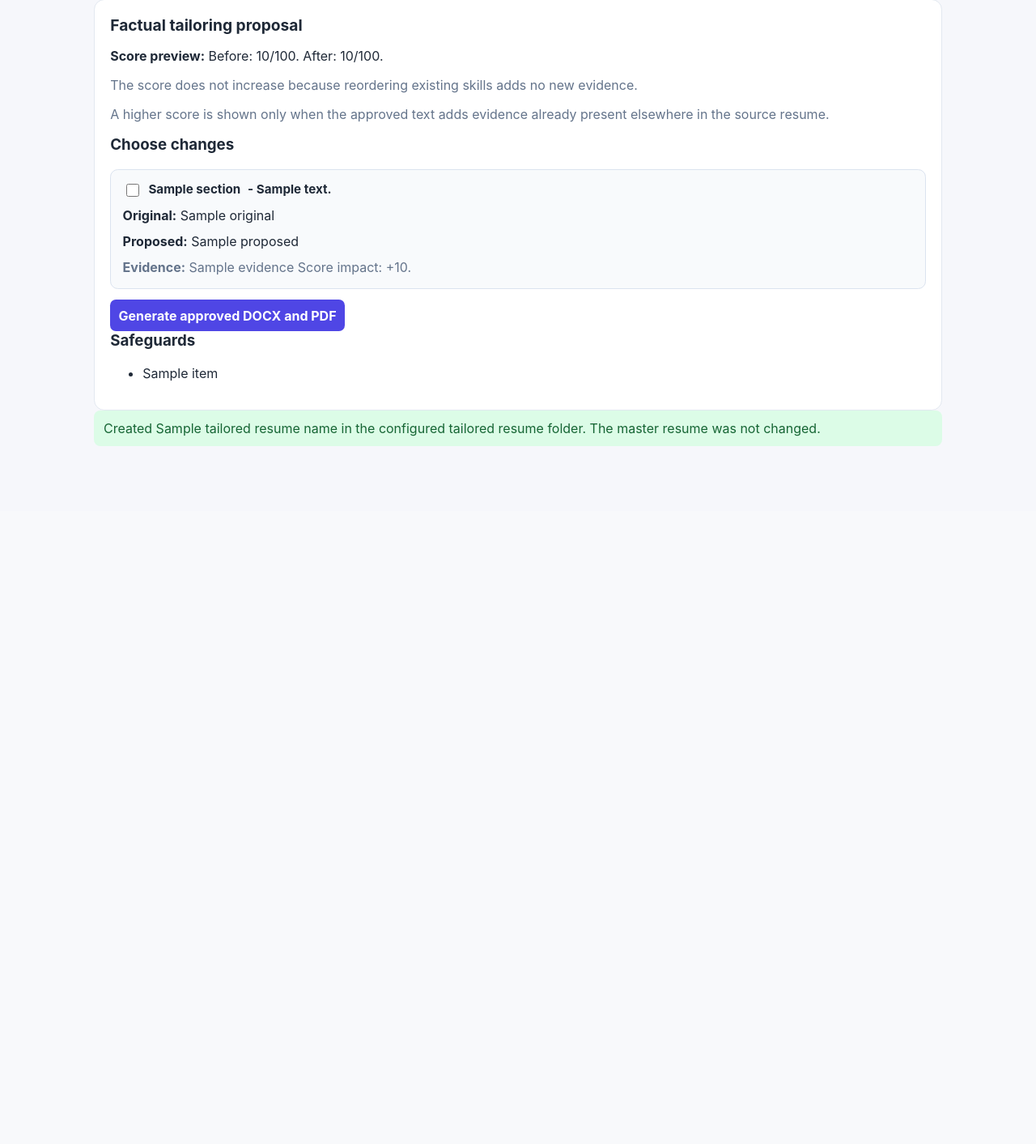
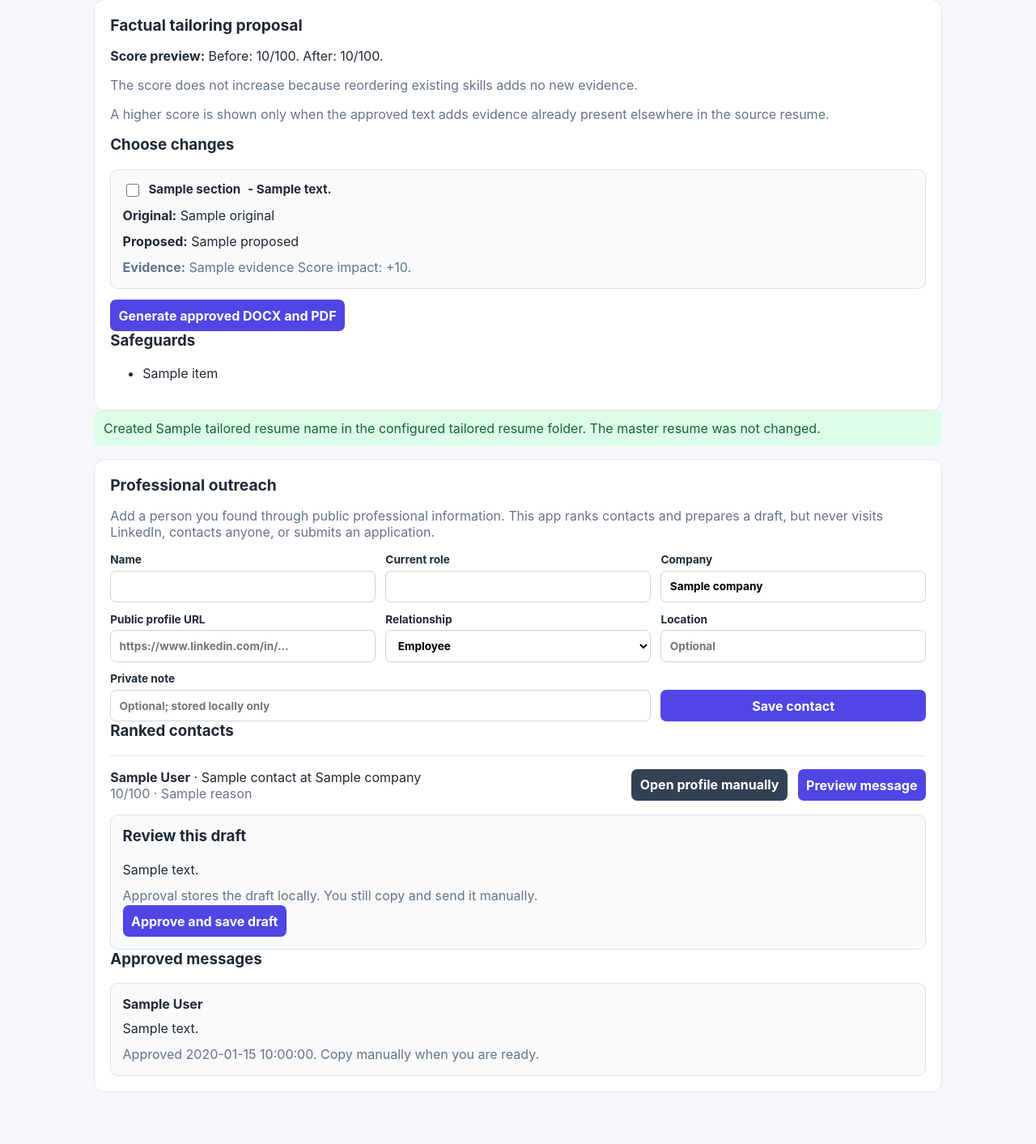
Before and after one commit to yoavbenNun/AJob, a FastAPI app: template src/web/templates/job_detail.html in a window 1280 px wide. Shown: the part 956-2369 px from the top of the page at 81% size. Before the commit the page ends 1507 px from the top, so only its background shows below. Run offline with FastAPI, Linux system fonts and the light colour scheme; the template is opened without the code that fills it: most values are stand-ins (such as "Sample title", 1, 10 or a date in 2020).

Commit message:
Add human-approved professional outreach workspace

```diff
--- /dev/null
+++ b/src/outreach/__init__.py
@@ -0,0 +1 @@
+"""Human-approved professional outreach support."""
--- a/src/web/app.py
+++ b/src/web/app.py
@@ -21,12 +21,15 @@ from fastapi.templating import Jinja2Templates
 
 from src.matching.resume_matcher import match_resume_to_job
 from src.models import JOB_STATUSES, JobPosting
+from src.models import OutreachContact
+from src.outreach.service import draft_outreach_message, rank_contact
 from src.resume.resume_parser import parse_resume
 from src.resume.tailored_resume import (
     build_tailoring_proposal,
     create_resume_artifacts,
 )
 from src.storage.repository_factory import create_job_repository
+from src.storage.outreach_repository import OutreachRepository
 
 
 WEB_ROOT = Path(__file__).parent
@@ -36,14 +39,19 @@ templates = Jinja2Templates(directory=str(WEB_ROOT / "templates"))
 def create_app(
     database_path: str | Path = Path("data/jobs.db"),
     resume_directory: str | Path | None = None,
+    outreach_database_path: str | Path | None = None,
 ) -> FastAPI:
     """Create a local dashboard backed by the configured job repository."""
     repository = create_job_repository(database_path)
     repository.initialize()
+    outreach_path = Path(outreach_database_path) if outreach_database_path else Path("data/outreach.db")
+    outreach_repository = OutreachRepository(outreach_path)
+    outreach_repository.initialize()
     csrf_token = secrets.token_urlsafe(32)
     allowed_resume_root = Path(resume_directory).resolve() if resume_directory else None
     tailored_resume_root = allowed_resume_root / "tailored" if allowed_resume_root else None
     proposal_sessions: dict[str, tuple[float, int, Path, str]] = {}
+    outreach_sessions: dict[str, tuple[float, int, int, str]] = {}
 
     app = FastAPI(title="AI Job Search Agent", docs_url=None, redoc_url=None)
     app.mount("/static", StaticFiles(directory=str(WEB_ROOT / "static")), name="static")
@@ -90,7 +98,80 @@ def create_app(
     def job_detail(request: Request, job_id: int, updated: int | None = None):
         job = _get_job_or_404(repository, job_id)
         return _detail_response(request, job, updated=updated, csrf_token=csrf_token,
-                                resume_matching_enabled=allowed_resume_root is not None)
+                                resume_matching_enabled=allowed_resume_root is not None,
+                                **_outreach_context(outreach_repository, job))
+
+    @app.post("/jobs/{job_id}/outreach/contacts", response_class=HTMLResponse)
+    async def add_outreach_contact(request: Request, job_id: int):
+        job = _get_job_or_404(repository, job_id)
+        form = parse_qs((await request.body()).decode("utf-8"), keep_blank_values=True)
+        _validate_csrf(form, csrf_token)
+        try:
+            outreach_repository.save_contact(OutreachContact(
+                job_id=job_id,
+                display_name=form.get("display_name", [""])[0],
+                role_title=form.get("role_title", [""])[0],
+                company=form.get("company", [""])[0],
+                profile_url=form.get("profile_url", [""])[0],
+                relationship=form.get("relationship", ["employee"])[0],
+                location=form.get("location", [""])[0],
+                notes=form.get("notes", [""])[0],
+            ))
+        except ValueError as error:
+            return _detail_response(request, job, outreach_error=str(error), csrf_token=csrf_token,
+                                    resume_matching_enabled=allowed_resume_root is not None,
+                                    **_outreach_context(outreach_repository, job))
+        return RedirectResponse(url=f"/jobs/{job_id}#outreach", status_code=status.HTTP_303_SEE_OTHER)
+
+    @app.post("/jobs/{job_id}/outreach/preview", response_class=HTMLResponse)
+    async def preview_outreach(request: Request, job_id: int):
+        job = _get_job_or_404(repository, job_id)
+        form = parse_qs((await request.body()).decode("utf-8"), keep_blank_values=True)
+        _validate_csrf(form, csrf_token)
+        try:
+            contact_id = int(form.get("contact_id", [""])[0])
+        except ValueError:
+            raise HTTPException(status_code=400, detail="Invalid contact")
+        contact = outreach_repository.get_contact(contact_id, job_id)
+        if contact is None:
+            raise HTTPException(status_code=404, detail="Contact not found")
+        body = draft_outreach_message(job, contact)
+        fingerprint = _outreach_fingerprint(job, contact, body)
+        token = secrets.token_urlsafe(32)
+        outreach_sessions[token] = (time.monotonic(), job_id, contact_id, fingerprint)
+        _expire_outreach_sessions(outreach_sessions)
+        return _detail_response(
+            request, job, csrf_token=csrf_token,
+            resume_matching_enabled=allowed_resume_root is not None,
+            outreach_preview={"contact": contact, "body": body, "token": token},
+            **_outreach_context(outreach_repository, job),
+        )
+
+    @app.post("/jobs/{job_id}/outreach/approve", response_class=HTMLResponse)
+    async def approve_outreach(request: Request, job_id: int):
+        job = _get_job_or_404(repository, job_id)
+        form = parse_qs((await request.body()).decode("utf-8"), keep_blank_values=True)
+        _validate_csrf(form, csrf_token)
+        token = form.get("outreach_token", [""])[0]
+        session = outreach_sessions.get(token)
+        if session is None or session[1] != job_id or time.monotonic() - session[0] > 1800:
+            return _detail_response(request, job, outreach_error="The outreach preview expired.",
+                                    csrf_token=csrf_token,
+                                    resume_matching_enabled=allowed_resume_root is not None,
+                                    **_outreach_context(outreach_repository, job))
+        contact = outreach_repository.get_contact(session[2], job_id)
+        if contact is None:
+            raise HTTPException(status_code=404, detail="Contact not found")
+        body = draft_outreach_message(job, contact)
+        fingerprint = _outreach_fingerprint(job, contact, body)
+        if not secrets.compare_digest(fingerprint, session[3]):
+            return _detail_response(request, job, outreach_error="Job or contact changed after preview.",
+                                    csrf_token=csrf_token,
+                                    resume_matching_enabled=allowed_resume_root is not None,
+                                    **_outreach_context(outreach_repository, job))
+        outreach_repository.save_approved_draft(job_id, contact.id, body, fingerprint)
+        outreach_sessions.pop(token, None)
+        return RedirectResponse(url=f"/jobs/{job_id}#outreach", status_code=status.HTTP_303_SEE_OTHER)
 
     @app.post("/jobs/{job_id}/status")
     async def update_job_status(request: Request, job_id: int):
@@ -253,6 +334,26 @@ def _proposal_fingerprint(resume_path: Path, job: JobPosting, proposal) -> str:
     return hashlib.sha256(serialized.encode("utf-8")).hexdigest()
 
 
+def _outreach_fingerprint(job: JobPosting, contact: OutreachContact, body: str) -> str:
+    payload = [job.id, job.title, job.company, job.job_url, contact.id,
+               contact.display_name, contact.role_title, contact.company,
+               contact.profile_url, body]
+    return hashlib.sha256(json.dumps(payload, ensure_ascii=False).encode("utf-8")).hexdigest()
+
+
+def _expire_outreach_sessions(sessions: dict[str, tuple[float, int, int, str]]) -> None:
+    cutoff = time.monotonic() - 1800
+    for token in [key for key, value in sessions.items() if value[0] < cutoff]:
+        sessions.pop(token, None)
+
+
+def _outreach_context(repository: OutreachRepository, job: JobPosting) -> dict[str, object]:
+    contacts = repository.list_contacts_for_job(job.id)
+    ranked = sorted((rank_contact(job, contact) for contact in contacts),
+                    key=lambda item: (-item.score, item.contact.display_name.casefold()))
+    return {"outreach_contacts": ranked, "outreach_drafts": repository.list_approved_drafts(job.id)}
+
+
 def _get_job_or_404(repository, job_id: int) -> JobPosting:
     job = repository.get_by_id(job_id)
     if job is None:
--- a/src/web/static/app.css
+++ b/src/web/static/app.css
@@ -14,4 +14,9 @@ label { display: grid; gap: .35rem; font-size: .85rem; font-weight: 700; } input
 .change-review label { display: flex; align-items: flex-start; gap: .55rem; font-size: .95rem; }
 .change-review input[type="checkbox"] { min-height: 0; width: 1rem; height: 1rem; margin-top: .15rem; }
 .change-review p { margin: .55rem 0 0; line-height: 1.45; }
+.outreach-form { display: grid; grid-template-columns: repeat(3, minmax(0, 1fr)); gap: .8rem; align-items: end; }
+.outreach-form .wide { grid-column: span 2; }
+.contact-card { border-top: 1px solid #e2e8f0; padding: 1rem 0; display: flex; justify-content: space-between; gap: 1rem; align-items: center; }
+.contact-card .action-row { justify-content: flex-end; }
 @media (max-width: 620px) { .page-shell { padding-top: 1.25rem; }.page-header { display: block; }.page-header .count, .page-header .status { display: inline-block; margin-top: .8rem; }.filters > *, .match-form > label { width: 100%; }.filters input, .filters select, .match-form input { width: 100%; }.action-row > *, .action-row form { width: 100%; }.action-row form { align-items: stretch; }.action-row form label, .action-row form select { width: 100%; } }
+@media (max-width: 760px) { .outreach-form { grid-template-columns: 1fr; }.outreach-form .wide { grid-column: auto; }.contact-card { display: block; }.contact-card .action-row { margin-top: .8rem; justify-content: flex-start; } }
--- a/src/web/templates/job_detail.html
+++ b/src/web/templates/job_detail.html
@@ -41,6 +41,35 @@
     {% endif %}
     {% if tailoring_error %}<p class="error">{{ tailoring_error }}</p>{% endif %}
     {% if tailored_resume_names %}<p class="notice">Created {{ tailored_resume_names|join(' and ') }} in the configured tailored resume folder. The master resume was not changed.</p>{% endif %}
+    <section class="content-section" id="outreach">
+      <h2>Professional outreach</h2>
+      <p class="muted">Add a person you found through public professional information. This app ranks contacts and prepares a draft, but never visits LinkedIn, contacts anyone, or submits an application.</p>
+      {% if outreach_error %}<p class="error">{{ outreach_error }}</p>{% endif %}
+      <form class="outreach-form" method="post" action="/jobs/{{ job.id }}/outreach/contacts">
+        <input type="hidden" name="csrf_token" value="{{ csrf_token }}">
+        <label>Name<input name="display_name" required></label>
+        <label>Current role<input name="role_title" required></label>
+        <label>Company<input name="company" value="{{ job.company }}" required></label>
+        <label>Public profile URL<input name="profile_url" type="url" required placeholder="https://www.linkedin.com/in/..."></label>
+        <label>Relationship<select name="relationship"><option value="hiring_team">Hiring team</option><option value="recruiter">Recruiter</option><option value="employee" selected>Employee</option><option value="alumni">Alumni</option><option value="other">Other</option></select></label>
+        <label>Location<input name="location" placeholder="Optional"></label>
+        <label class="wide">Private note<input name="notes" maxlength="500" placeholder="Optional; stored locally only"></label>
+        <button type="submit">Save contact</button>
+      </form>
+      {% if outreach_contacts %}
+      <h3>Ranked contacts</h3>
+      {% for item in outreach_contacts %}
+      <div class="contact-card">
+        <div><strong>{{ item.contact.display_name }}</strong> · {{ item.contact.role_title }} at {{ item.contact.company }}<br><span class="muted">{{ item.score }}/100 · {{ item.reasons|join(' · ') or 'No direct relevance signals yet' }}</span></div>
+        <div class="action-row"><a class="button secondary" href="{{ item.contact.profile_url }}" target="_blank" rel="noopener noreferrer">Open profile manually</a><form method="post" action="/jobs/{{ job.id }}/outreach/preview"><input type="hidden" name="csrf_token" value="{{ csrf_token }}"><input type="hidden" name="contact_id" value="{{ item.contact.id }}"><button type="submit">Preview message</button></form></div>
+      </div>
+      {% endfor %}
+      {% endif %}
+      {% if outreach_preview %}
+      <div class="change-review"><h3>Review this draft</h3><p class="preserve-lines">{{ outreach_preview.body }}</p><p class="muted">Approval stores the draft locally. You still copy and send it manually.</p><form method="post" action="/jobs/{{ job.id }}/outreach/approve"><input type="hidden" name="csrf_token" value="{{ csrf_token }}"><input type="hidden" name="outreach_token" value="{{ outreach_preview.token }}"><button type="submit">Approve and save draft</button></form></div>
+      {% endif %}
+      {% if outreach_drafts %}<h3>Approved messages</h3>{% for draft in outreach_drafts %}<div class="change-review"><strong>{{ draft.display_name }}</strong><p class="preserve-lines">{{ draft.body }}</p><p class="muted">Approved {{ draft.approved_at }}. Copy manually when you are ready.</p></div>{% endfor %}{% endif %}
+    </section>
   </main>
 </body>
 </html>
```
Also changed, not shown: BEST_PRACTICES.md (+13 -0 lines), src/models.py (+33 -0 lines), src/outreach/service.py (added, +74 -0 lines), tests/test_outreach.py (added, +32 -0 lines), tests/test_outreach_repository.py (added, +39 -0 lines), tests/test_web_dashboard.py (+38 -1 lines), .github/workflows/ci.yml (added), .github/workflows/scheduled-scan.yml, README.md, src/storage/outreach_repository.py (added), 1 other file.
